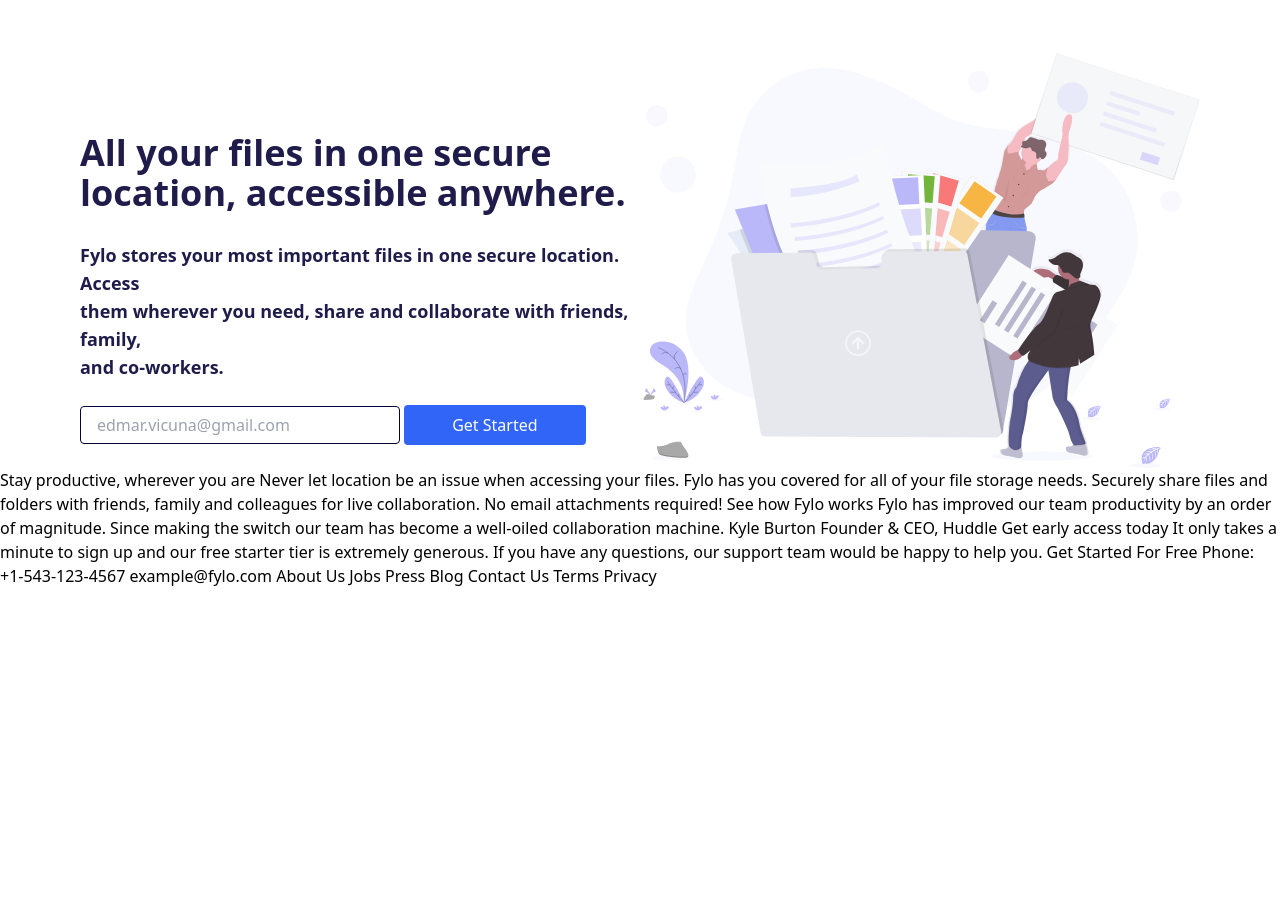
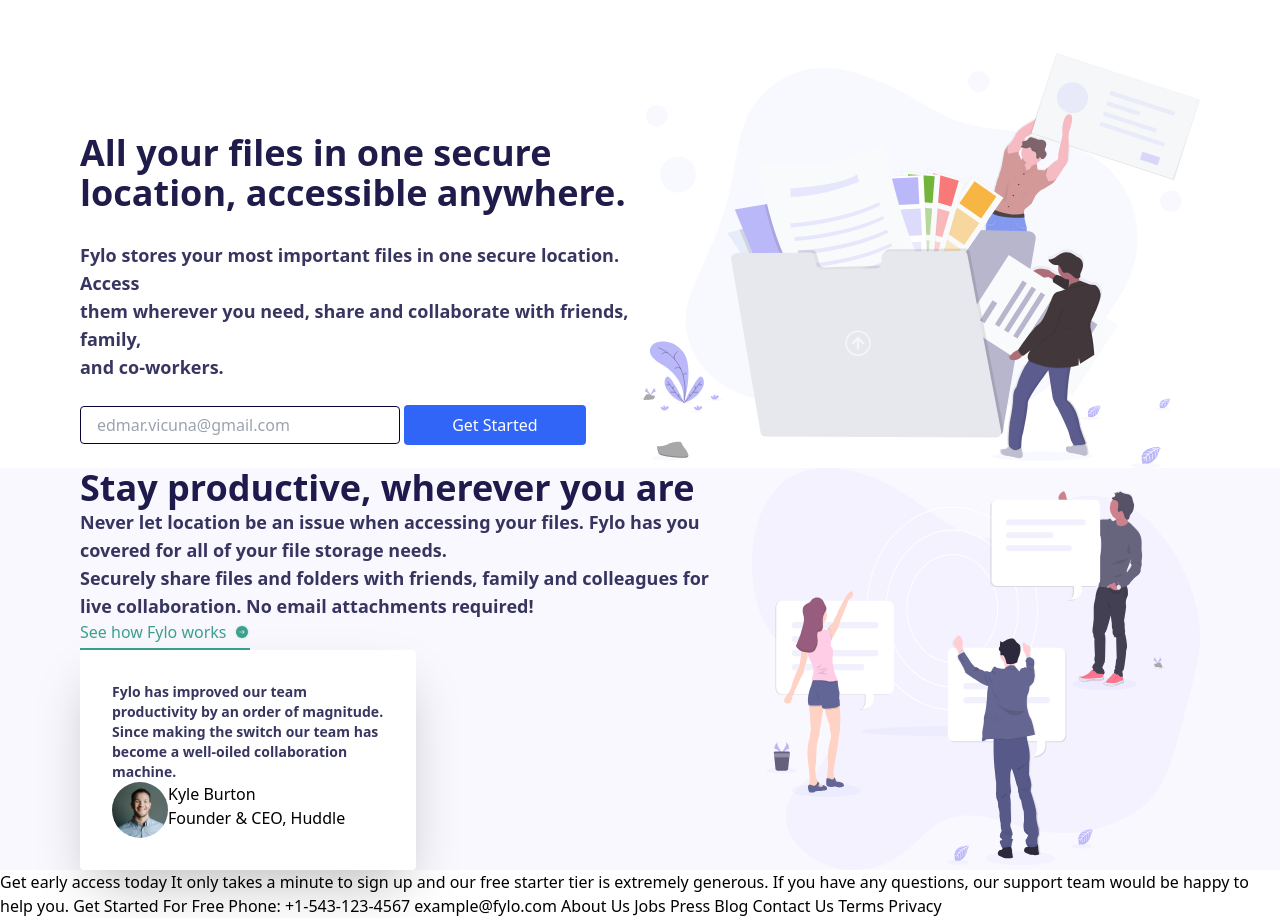
Before and after one commit to EdmarLee/Project7, a plain HTML site: page index.html in a window 1280 px wide. Shown: the part 108-1026 px from the top of the page. Before the commit the page ends 800 px from the top, so only its background shows below. Drawn offline with nearby package versions, Linux system fonts and the light colour scheme.

Commit message:
casi terminado

```diff
--- a/index.html
+++ b/index.html
@@ -32,7 +32,7 @@
       <h1 class="text-4xl text-[#070439] font-bold pt-20 opacity-90">
         All your files in one secure <br> location, accessible anywhere.
       </h1>
-      <p class="text-[#070439] text-lg font-semibold opacity-90 pt-7">
+      <p class="text-[#070439] text-lg font-semibold opacity-80 pt-7">
         Fylo stores your most important files in one secure location.
         Access <br> them wherever you need, share and collaborate with friends,
         family, <br> and co-workers.
@@ -47,22 +47,47 @@
     <img class="w-[50%]" src="images/illustration-1.svg" alt="ilustration1">
   </section>
   <!-- ------------------------------------------------------------------------------ -->
+  <section class="flex px-20 bg-[#F9F8FE]">
+    <article class="w-[60%]">
+      <h1 class="text-4xl text-[#070439] font-bold opacity-90">
+        Stay productive, wherever you are
+      </h1>
+      <p class="text-[#070439] text-lg font-semibold opacity-80">
+        Never let location be an issue when accessing your files. Fylo has you <br>
+        covered for all of your file storage needs.
+      </p>
+      <p class="text-[#070439] text-lg font-semibold opacity-80">
+        Securely share files and folders with friends, family and colleagues for <br>
+        live collaboration. No email attachments required!
+      </p>
+      <button class="flex items-center border-b-2 border-[#3C9F8F] pb-1">
+        <p class="text-[#3C9F8F] mr-2">
+          See how Fylo works
+        </p>
+        <img src="images/icon-arrow.svg" alt="arrow">
+      </button>
+      <div class="bg-white shadow-2xl p-8 w-6/12 rounded">
+        <p class="text-sm text-[#070439] font-semibold opacity-80 ">
+          Fylo has improved our team productivity by an order of magnitude. Since
+          making the switch our team has become a well-oiled  collaboration machine.
+        </p>
+        <div class="flex">
+          <img class="rounded-full w-14" src="images/avatar-testimonial.jpg" alt="avatar">
+          <div>
+            <p>
+              Kyle Burton
+            </p>
+            <p>
+              Founder & CEO, Huddle
+            </p>
+          </div>
+        </div>
+      </div>
 
-  Stay productive, wherever you are
 
-  Never let location be an issue when accessing your files. Fylo has you
-  covered for all of your file storage needs.
-
-  Securely share files and folders with friends, family and colleagues for
-  live collaboration. No email attachments required!
-
-  See how Fylo works
-
-  Fylo has improved our team productivity by an order of magnitude. Since
-  making the switch our team has become a well-oiled collaboration machine.
-
-  Kyle Burton
-  Founder & CEO, Huddle
+    </article>
+    <img class="w-[40%]" src="images/illustration-2.svg" alt="ilustration2">
+  </section>
 
   Get early access today
 
```
